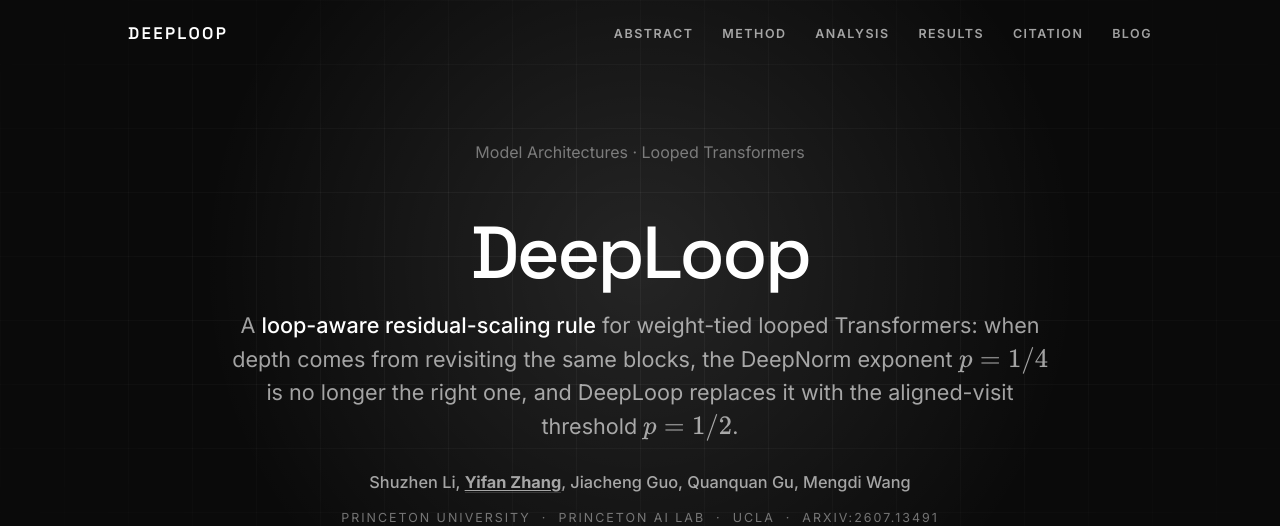
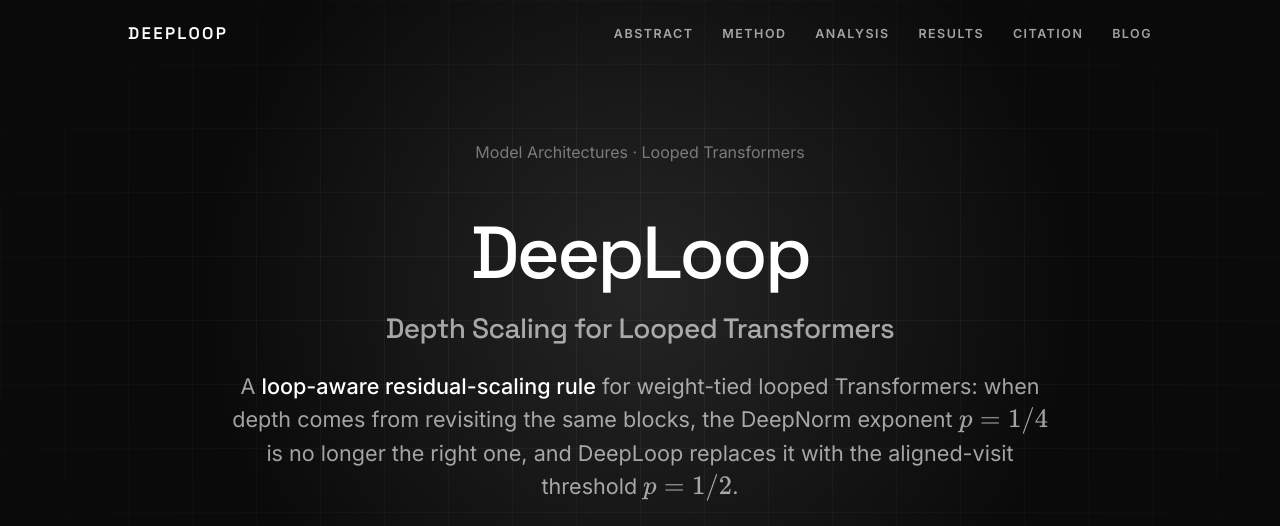
Before and after one commit to yifanzhang-pro/DeepLoop, a plain HTML site: page index.html in a window 1280 px wide. Shown: the top 526 px of the page. Drawn offline with nearby package versions, Linux system fonts and the light colour scheme.

Commit message:
Add subtitle to hero

```diff
--- a/index.html
+++ b/index.html
@@ -200,6 +200,7 @@
     <div class="hero-body"><div class="container has-text-centered">
       <p class="eyebrow" style="color:var(--d-ink-3);margin-bottom:1rem;">Model Architectures &middot; Looped Transformers</p>
       <h1 class="title">DeepLoop</h1>
+      <p class="subtitle" style="font-family:'Space Grotesk',sans-serif;font-size:clamp(1.2rem,2.4vw,1.75rem);font-weight:500;letter-spacing:-.02em;color:var(--d-ink-2);margin:1rem 0 0">Depth Scaling for Looped Transformers</p>
       <h2 class="subtitle is-hero-subtitle">A <span class="highlight">loop-aware residual-scaling rule</span> for weight-tied looped Transformers: when depth comes from revisiting the same blocks, the DeepNorm exponent $p=1/4$ is no longer the right one, and DeepLoop replaces it with the aligned-visit threshold $p=1/2$.</h2>
       <div class="authors-list">Shuzhen Li, <a href="https://yifzhang.com" target="_blank" rel="noopener" style="color:inherit; text-decoration:underline; text-underline-offset:2px;"><strong>Yifan Zhang</strong></a>, Jiacheng Guo, Quanquan Gu, Mengdi Wang</div>
       <div class="affiliations">Princeton University &nbsp;&middot;&nbsp; Princeton AI Lab &nbsp;&middot;&nbsp; UCLA &nbsp;&middot;&nbsp; arXiv:2607.13491</div>
```
